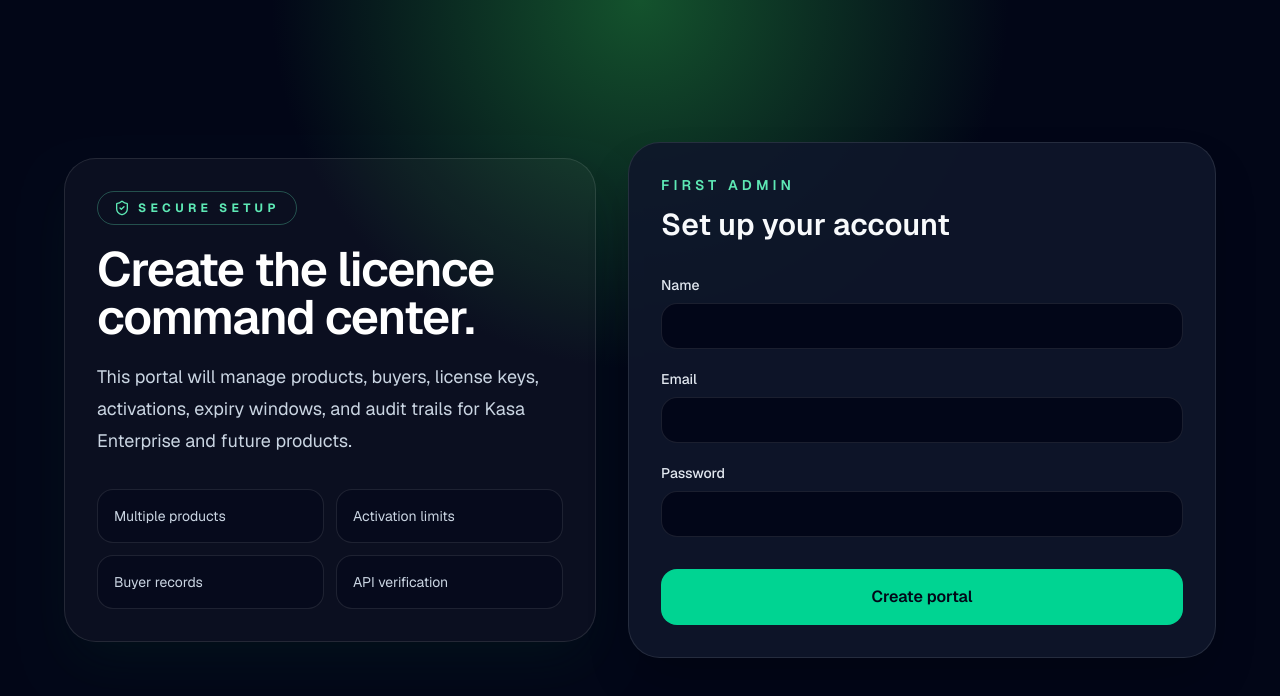
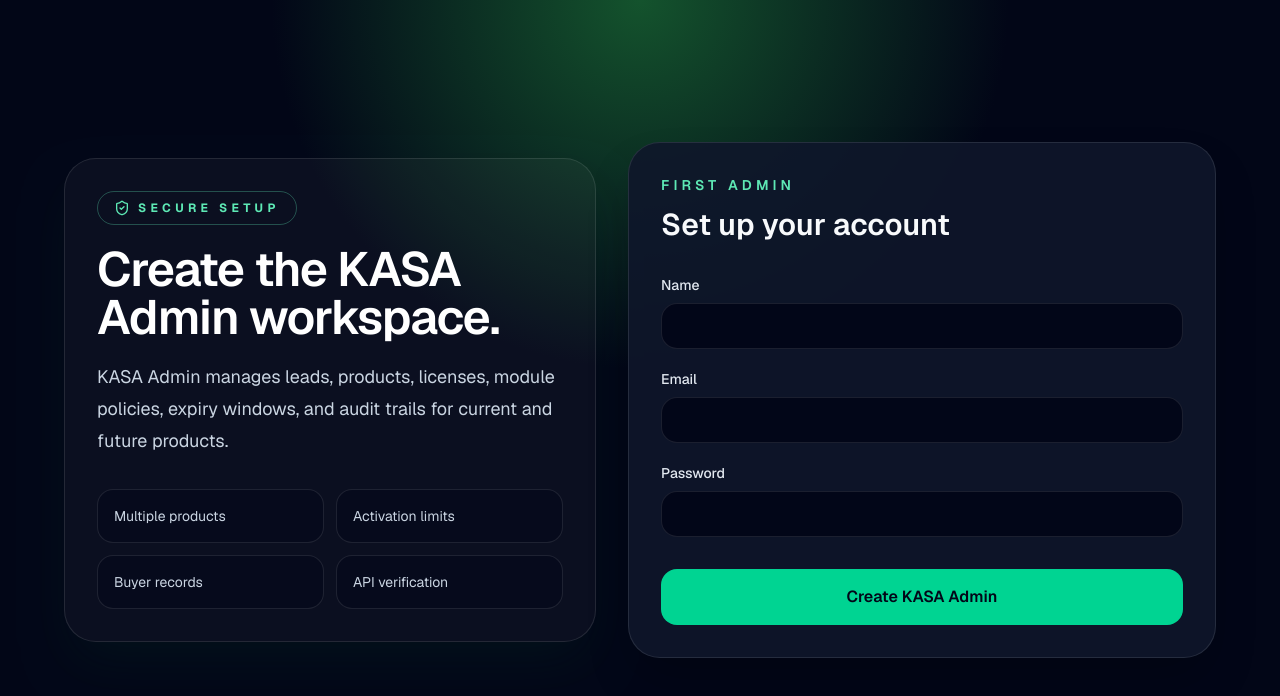
Before and after one commit to satendrakanak/kasa-licence-portal, a Next.js app: page /setup in a window 1280 px wide. Shown: the top 696 px of the page. Built offline with nearby package versions, Linux system fonts and the light colour scheme; no server answers; the database is empty.

Commit message:
Refine KASA Admin workspace

```diff
--- a/src/app/account/layout.tsx
+++ b/src/app/account/layout.tsx
@@ -7,7 +7,7 @@ export default async function AccountLayout({
 }: {
   children: ReactNode;
 }) {
-  const admin = await requireAdmin();
+  await requireAdmin();
 
-  return <PortalLayout adminName={admin.name}>{children}</PortalLayout>;
+  return <PortalLayout>{children}</PortalLayout>;
 }
--- a/src/app/dashboard/layout.tsx
+++ b/src/app/dashboard/layout.tsx
@@ -7,7 +7,7 @@ export default async function DashboardLayout({
 }: {
   children: ReactNode;
 }) {
-  const admin = await requireAdmin();
+  await requireAdmin();
 
-  return <PortalLayout adminName={admin.name}>{children}</PortalLayout>;
+  return <PortalLayout>{children}</PortalLayout>;
 }
--- a/src/app/globals.css
+++ b/src/app/globals.css
@@ -21,3 +21,12 @@ body {
 ::selection {
   background: rgba(74, 222, 128, 0.35);
 }
+
+button:not(:disabled),
+a[href],
+summary,
+label:has(input[type="checkbox"]),
+label:has(input[type="radio"]),
+select {
+  cursor: pointer;
+}
--- a/src/app/layout.tsx
+++ b/src/app/layout.tsx
@@ -14,8 +14,8 @@ const geistMono = Geist_Mono({
 });
 
 export const metadata: Metadata = {
-  title: "Kasa Licence Portal",
-  description: "Product, buyer, and licence activation management for Kasa software.",
+  title: "KASA Admin",
+  description: "Internal control plane for KASA sales, leads, modules, and licensing.",
 };
 
 export default function RootLayout({
--- a/src/app/login/page.tsx
+++ b/src/app/login/page.tsx
@@ -21,7 +21,7 @@ export default async function LoginPage({
           <KeyRound size={28} />
         </div>
         <h1 className="mt-6 text-center text-3xl font-semibold">Welcome back</h1>
-        <p className="mt-2 text-center text-slate-400">Sign in to manage products and licenses.</p>
+        <p className="mt-2 text-center text-slate-400">Sign in to manage KASA operations.</p>
         {params.error ? (
           <div className="mt-6 rounded-2xl border border-red-400/30 bg-red-500/10 px-4 py-3 text-sm text-red-200">
             Invalid email or password.
@@ -37,7 +37,7 @@ export default async function LoginPage({
             <input name="password" type="password" required className="mt-2 w-full rounded-2xl border border-white/10 bg-slate-950 px-4 py-3 outline-none ring-emerald-400/30 focus:ring-4" />
           </label>
         </div>
-        <button className="mt-8 w-full rounded-2xl bg-emerald-400 px-5 py-4 font-semibold text-slate-950 transition hover:bg-emerald-300">
+        <button className="mt-8 w-full cursor-pointer rounded-2xl bg-emerald-400 px-5 py-4 font-semibold text-slate-950 transition hover:bg-emerald-300">
           Sign in
         </button>
       </form>
--- a/src/app/setup/page.tsx
+++ b/src/app/setup/page.tsx
@@ -17,11 +17,11 @@ export default async function SetupPage() {
             <ShieldCheck size={16} /> Secure Setup
           </p>
           <h1 className="max-w-xl text-5xl font-semibold tracking-tight text-white">
-            Create the licence command center.
+            Create the KASA Admin workspace.
           </h1>
           <p className="mt-5 max-w-lg text-lg leading-8 text-slate-300">
-            This portal will manage products, buyers, license keys, activations,
-            expiry windows, and audit trails for Kasa Enterprise and future products.
+            KASA Admin manages leads, products, licenses, module policies,
+            expiry windows, and audit trails for current and future products.
           </p>
           <div className="mt-8 grid gap-3 text-sm text-slate-300 sm:grid-cols-2">
             {["Multiple products", "Activation limits", "Buyer records", "API verification"].map((item) => (
@@ -49,8 +49,8 @@ export default async function SetupPage() {
               <input name="password" type="password" minLength={8} required className="mt-2 w-full rounded-2xl border border-white/10 bg-slate-950 px-4 py-3 outline-none ring-emerald-400/30 focus:ring-4" />
             </label>
           </div>
-          <button className="mt-8 w-full rounded-2xl bg-emerald-400 px-5 py-4 font-semibold text-slate-950 transition hover:bg-emerald-300">
-            Create portal
+          <button className="mt-8 w-full cursor-pointer rounded-2xl bg-emerald-400 px-5 py-4 font-semibold text-slate-950 transition hover:bg-emerald-300">
+            Create KASA Admin
           </button>
         </form>
       </section>
--- a/src/components/dashboard/dashboard-header.tsx
+++ b/src/components/dashboard/dashboard-header.tsx
@@ -5,11 +5,7 @@ import Link from "next/link";
 import { usePathname } from "next/navigation";
 import { logoutAction } from "@/app/actions";
 
-type DashboardHeaderProps = {
-  adminName: string;
-};
-
-export function DashboardHeader({ adminName }: DashboardHeaderProps) {
+export function DashboardHeader() {
   const pathname = usePathname();
   const linkClass = (href: string) => {
     const active = href === "/dashboard" ? pathname === href : pathname?.startsWith(href);
@@ -26,16 +22,13 @@ export function DashboardHeader({ adminName }: DashboardHeaderProps) {
       <div className="mx-auto flex max-w-[1500px] flex-col gap-4 px-5 py-4 lg:flex-row lg:items-center lg:justify-between lg:px-8">
         <Link href="/dashboard" className="w-fit">
           <p className="text-xs font-bold uppercase tracking-[0.28em] text-emerald-300">
-            Kasa Licence Portal
+            KASA Admin
           </p>
           <h1 className="mt-1 text-2xl font-semibold text-white">
-            Product licensing workspace
+            Admin control workspace
           </h1>
         </Link>
         <div className="flex flex-wrap items-center gap-2">
-          <div className="rounded-xl border border-white/10 bg-slate-900/70 px-3 py-2 text-sm text-slate-300">
-            {adminName}
-          </div>
           <Link
             href="/dashboard"
             className={linkClass("/dashboard")}
@@ -47,6 +40,12 @@ export function DashboardHeader({ adminName }: DashboardHeaderProps) {
             className={linkClass("/dashboard/leads")}
           >
             Leads
+          </Link>
+          <Link
+            href="/dashboard/licenses"
+            className={linkClass("/dashboard/licenses")}
+          >
+            Licenses
           </Link>
           <Link
             href="/dashboard/modules"
@@ -61,7 +60,7 @@ export function DashboardHeader({ adminName }: DashboardHeaderProps) {
             Change password
           </Link>
           <form action={logoutAction}>
-            <button className="inline-flex items-center gap-2 rounded-xl border border-white/10 px-3 py-2 text-sm text-slate-200 hover:bg-white/10">
+            <button className="inline-flex cursor-pointer items-center gap-2 rounded-xl border border-white/10 px-3 py-2 text-sm text-slate-200 hover:bg-white/10">
               <LogOut size={16} /> Logout
             </button>
           </form>
--- a/src/components/dashboard/overview-section.tsx
+++ b/src/components/dashboard/overview-section.tsx
@@ -65,13 +65,13 @@ export function OverviewSection({ metrics }: OverviewSectionProps) {
         <div className="grid items-start gap-6 xl:grid-cols-[0.95fr_1.05fr]">
           <div>
             <p className="text-xs font-bold uppercase tracking-[0.28em] text-emerald-300">
-              Licence Operations
+              KASA Operations
             </p>
             <h2 className="mt-3 max-w-3xl text-2xl font-semibold leading-tight text-white md:text-3xl">
-              Sales, activation control, renewals, and product editions.
+              Sales, leads, module policy, and product health.
             </h2>
             <p className="mt-3 max-w-2xl text-sm leading-6 text-slate-400">
-              Track revenue source, issue keys, suspend access, review installs, and follow renewal risk from the same dashboard.
+              Track revenue, lead flow, license health, and product signals from one admin workspace.
             </p>
           </div>
           <div className="grid gap-4 lg:grid-cols-3">
--- a/src/components/portal/portal-layout.tsx
+++ b/src/components/portal/portal-layout.tsx
@@ -2,14 +2,13 @@ import type { ReactNode } from "react";
 import { DashboardHeader } from "@/components/dashboard/dashboard-header";
 
 type PortalLayoutProps = {
-  adminName: string;
   children: ReactNode;
 };
 
-export function PortalLayout({ adminName, children }: PortalLayoutProps) {
+export function PortalLayout({ children }: PortalLayoutProps) {
   return (
     <main className="min-h-screen bg-slate-950 text-slate-50">
-      <DashboardHeader adminName={adminName} />
+      <DashboardHeader />
       <div className="mx-auto max-w-[1500px] space-y-5 px-5 py-6 lg:px-8">
         {children}
       </div>
```
Also changed, not shown: src/app/actions.ts (+10 -0 lines), src/app/dashboard/licenses/page.tsx (added, +34 -0 lines), src/components/dashboard/dashboard-shell.tsx (+0 -10 lines).
